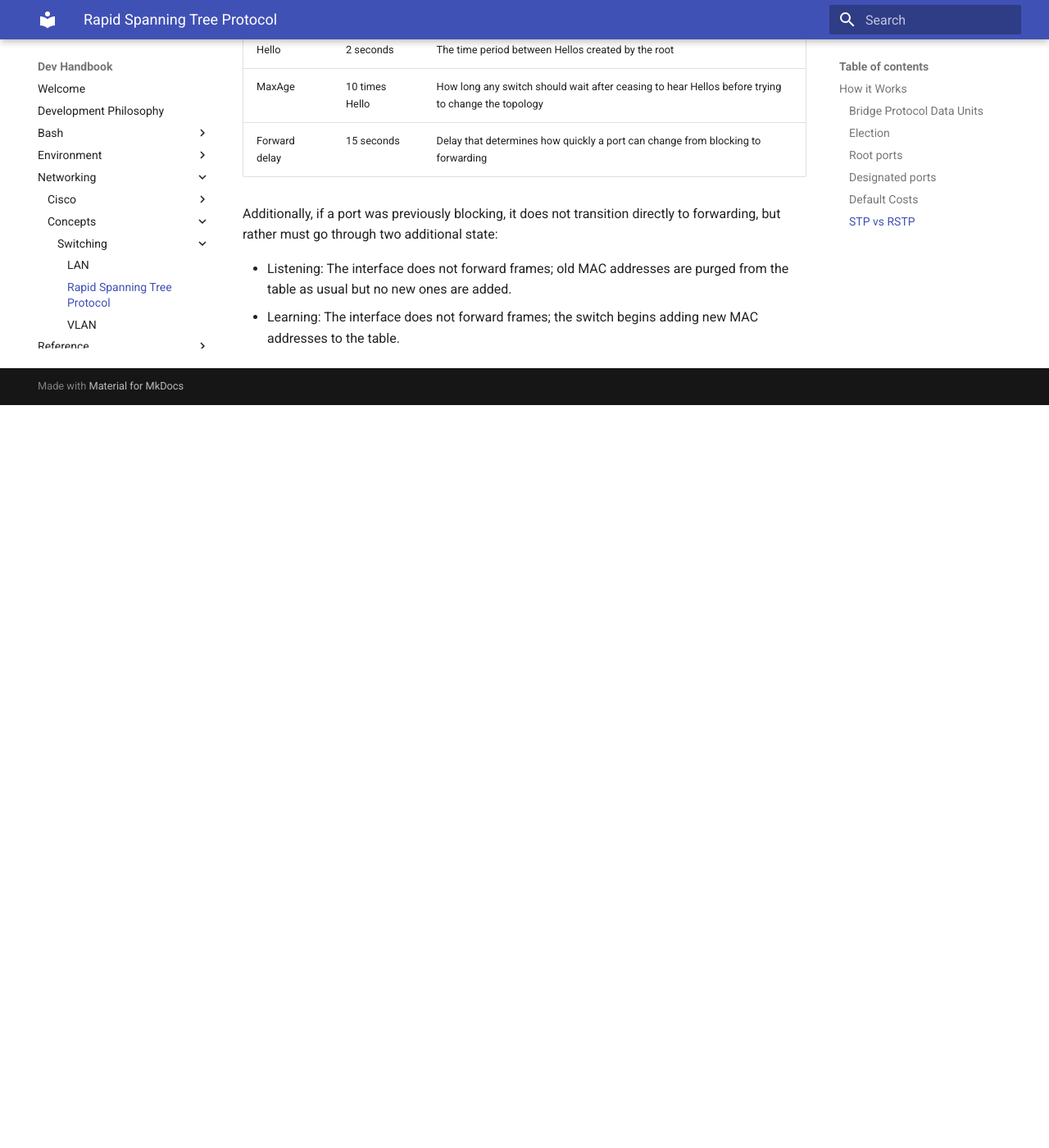
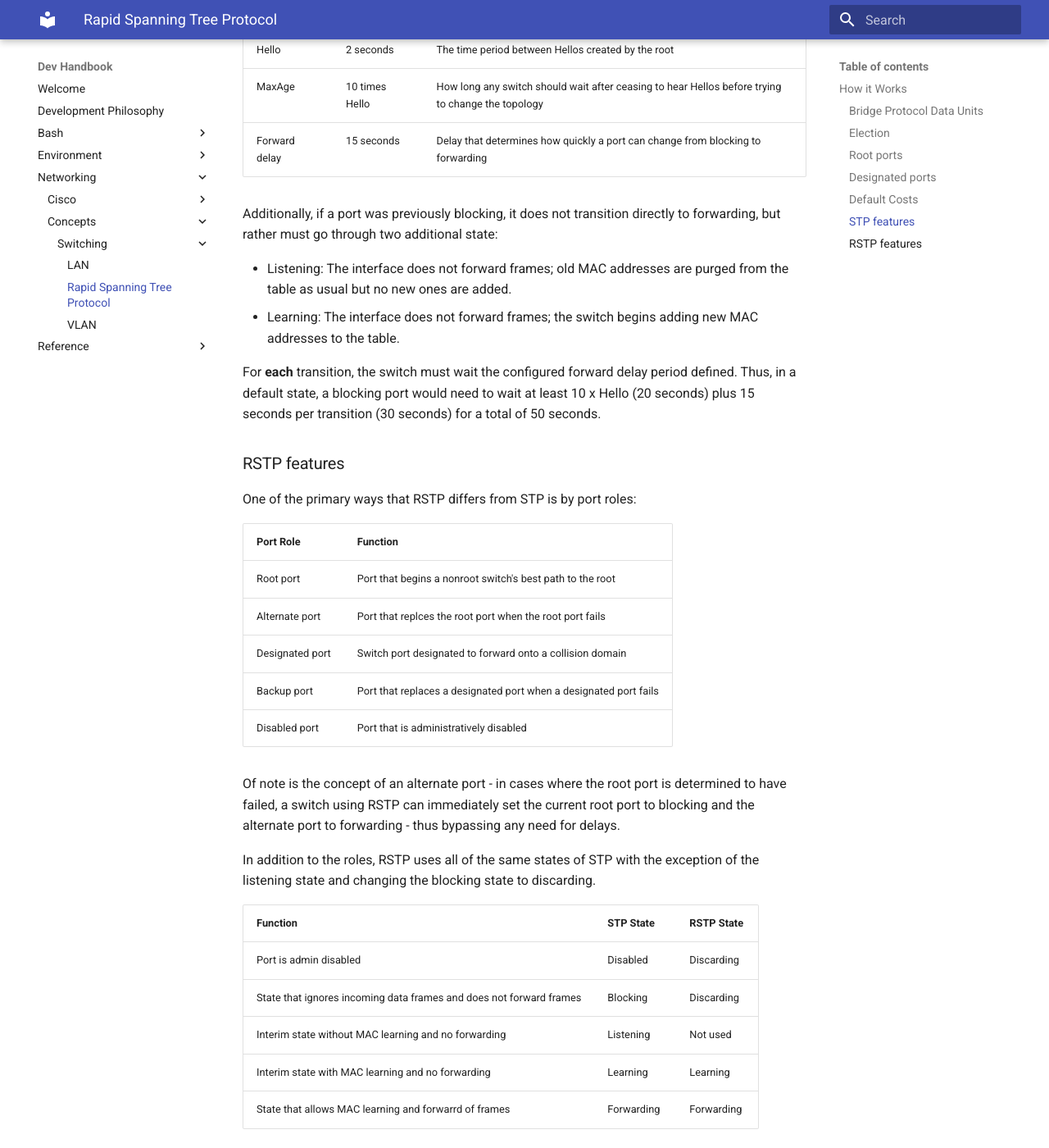
Before and after one commit to jmgilman/dev, an MkDocs documentation site: the page built from docs/networking/concepts/switching/spanning_tree.md, in a window 1280 px wide and 1400 px high, scrolled down 3149 px. Shown: the whole window at 82% size. Built offline with MkDocs 1.6.1 and Material for MkDocs 9.7.7, drawn with Linux system fonts in a browser that asks for light colours; before the commit the page ends 3643 px from its top, so only the background shows below that; some of the changed text lies outside the part shown.

Commit message:
fix: adds missing STP section

```diff
--- a/docs/networking/concepts/switching/spanning_tree.md
+++ b/docs/networking/concepts/switching/spanning_tree.md
@@ -101,7 +101,7 @@ as needed by a network engineer.
 | 100 Gbps | N/A                 | 200                 |
 | 1 Tbps   | N/A                 | 20                  |
 
-### STP vs RSTP
+### STP features
 
 Up until this point, all processes have been the same for both RSTP And STP.
 However, STP does diverge away from RSTP, primarily in how it responds to a
@@ -122,3 +122,36 @@ to forwarding, but rather must go through two additional state:
   from the table as usual but no new ones are added.
 - Learning: The interface does not forward frames; the switch begins adding new
   MAC addresses to the table.
+
+For **each** transition, the switch must wait the configured forward delay
+period defined. Thus, in a default state, a blocking port would need to wait at
+least 10 x Hello (20 seconds) plus 15 seconds per transition (30 seconds) for a
+total of 50 seconds.
+
+### RSTP features
+
+One of the primary ways that RSTP differs from STP is by port roles:
+
+| Port Role       | Function                                                          |
+| --------------- | ----------------------------------------------------------------- |
+| Root port       | Port that begins a nonroot switch's best path to the root         |
+| Alternate port  | Port that replces the root port when the root port  fails         |
+| Designated port | Switch port designated to forward onto a collision domain         |
+| Backup port     | Port that replaces a designated port when a designated port fails |
+| Disabled port   | Port that is administratively disabled                            |
+
+Of note is the concept of an alternate port - in cases where the root port is
+determined to have failed, a switch using RSTP can immediately set the current
+root port to blocking and the alternate port to forwarding - thus bypassing any
+need for delays.
+
+In addition to the roles, RSTP uses all of the same states of STP with the
+exception of the listening state and changing the blocking state to discarding.
+
+| Function                                                            | STP State  | RSTP State |
+| ------------------------------------------------------------------- | ---------- | ---------- |
+| Port is admin disabled                                              | Disabled   | Discarding |
+| State that ignores incoming data frames and does not forward frames | Blocking   | Discarding |
+| Interim state without MAC learning and no forwarding                | Listening  | Not used   |
+| Interim state with MAC learning and no forwarding                   | Learning   | Learning   |
+| State that allows MAC learning and forwarrd of frames               | Forwarding | Forwarding |
```
Also changed, not shown: other parts of docs/networking/concepts/switching/spanning_tree.md (+6 -6 lines).
